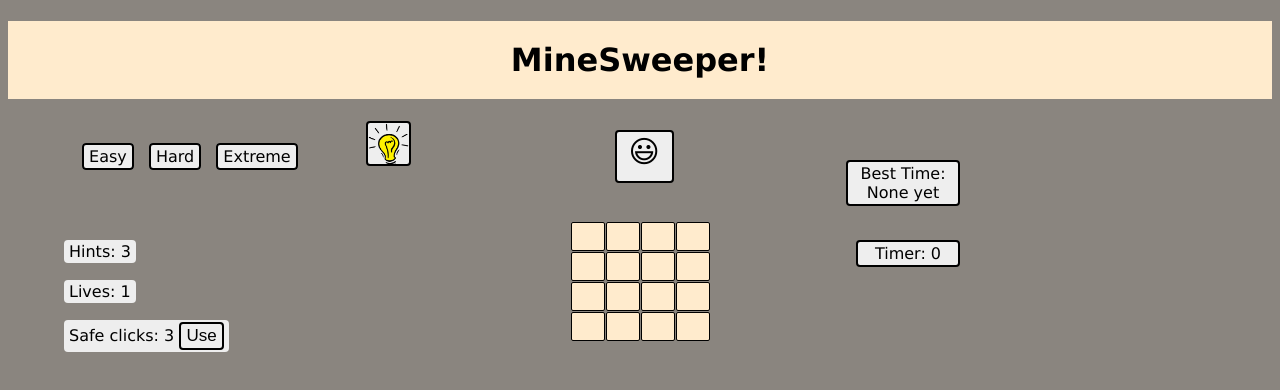
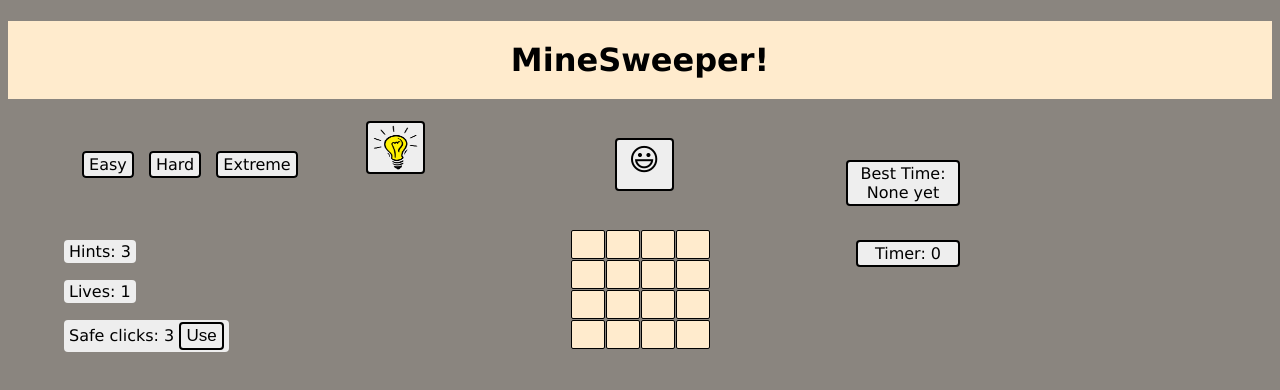
Before and after one commit to orlevy13/MineSweeper, a plain HTML site: page index.html in a window 1280 px wide. Drawn offline with Linux system fonts and the light colour scheme.

Commit message:
Add files via upload

```diff
--- a/css/main.css
+++ b/css/main.css
@@ -10,7 +10,7 @@ h1 {
 }
 
 table {
-    margin:3% auto;
+    margin: 3% auto;
     border-spacing: 1px;
     text-align: center;
 }
@@ -76,11 +76,16 @@ ul {
 .hint-btn {
     height: 45px;
     width: 45px;
-    background-image: url(/images/hint.png);
     background-size: cover;
     position: relative;
     left: 5%;
+    display: inline-block;
     border: 2px solid black;
+}
+
+.hint-btn img {
+    height: 45px;
+    width: 45px;
 }
 
 .hint-btn:hover {
--- a/index.html
+++ b/index.html
@@ -21,7 +21,8 @@
     <div class="best-time btn-theme"></div>
 
 
-    <button title="Use Hint" onclick="hintClicked()" class="hint-btn btn-theme"></button>
+    <div title="Use Hint" onclick="hintClicked()"
+     class="hint-btn btn-theme"><img src="images/hint.png"> </div>
 
     <div class="hint btn-theme">Hints: <span class="hints-count"> </span></div>
 
```
